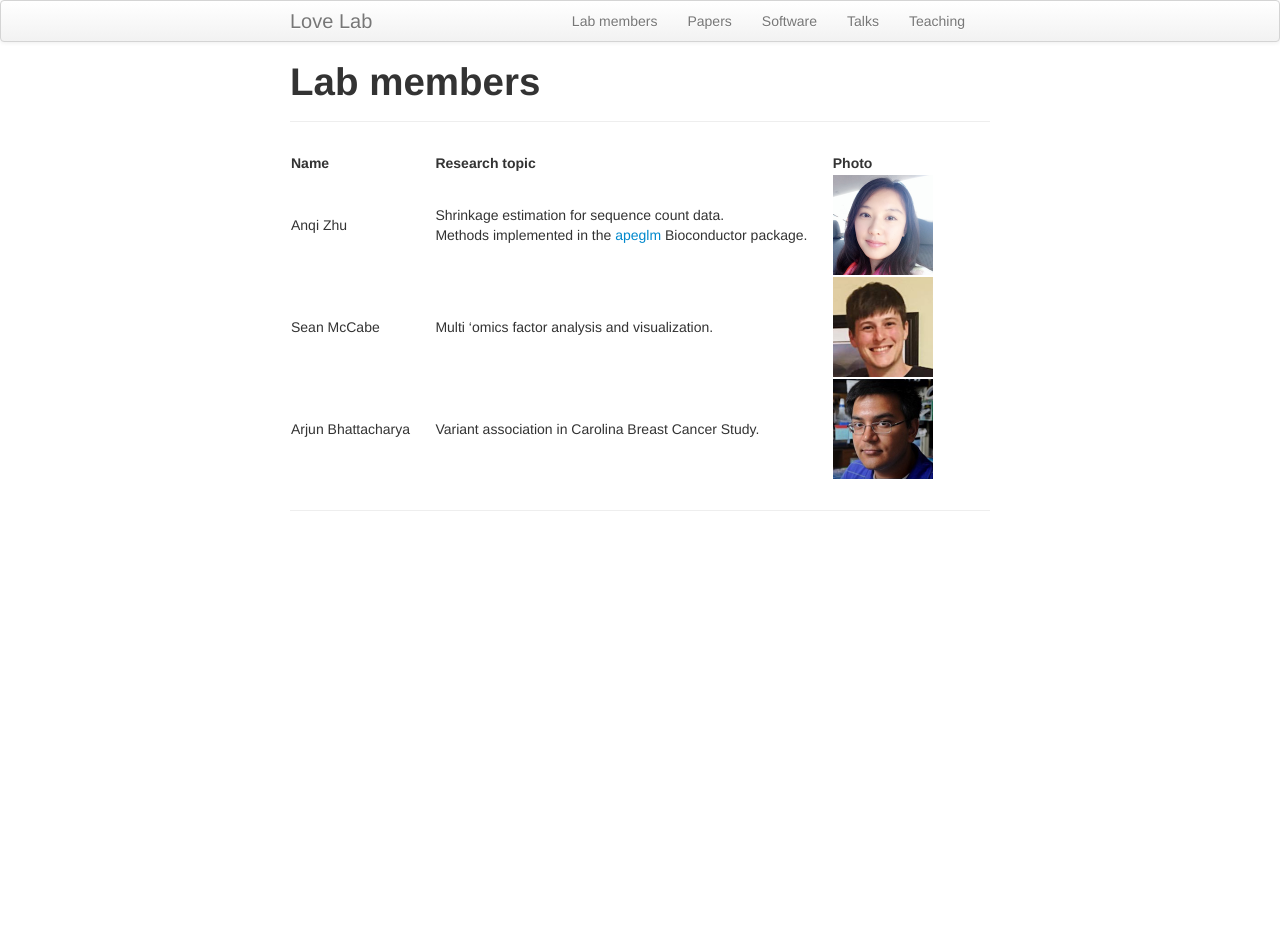
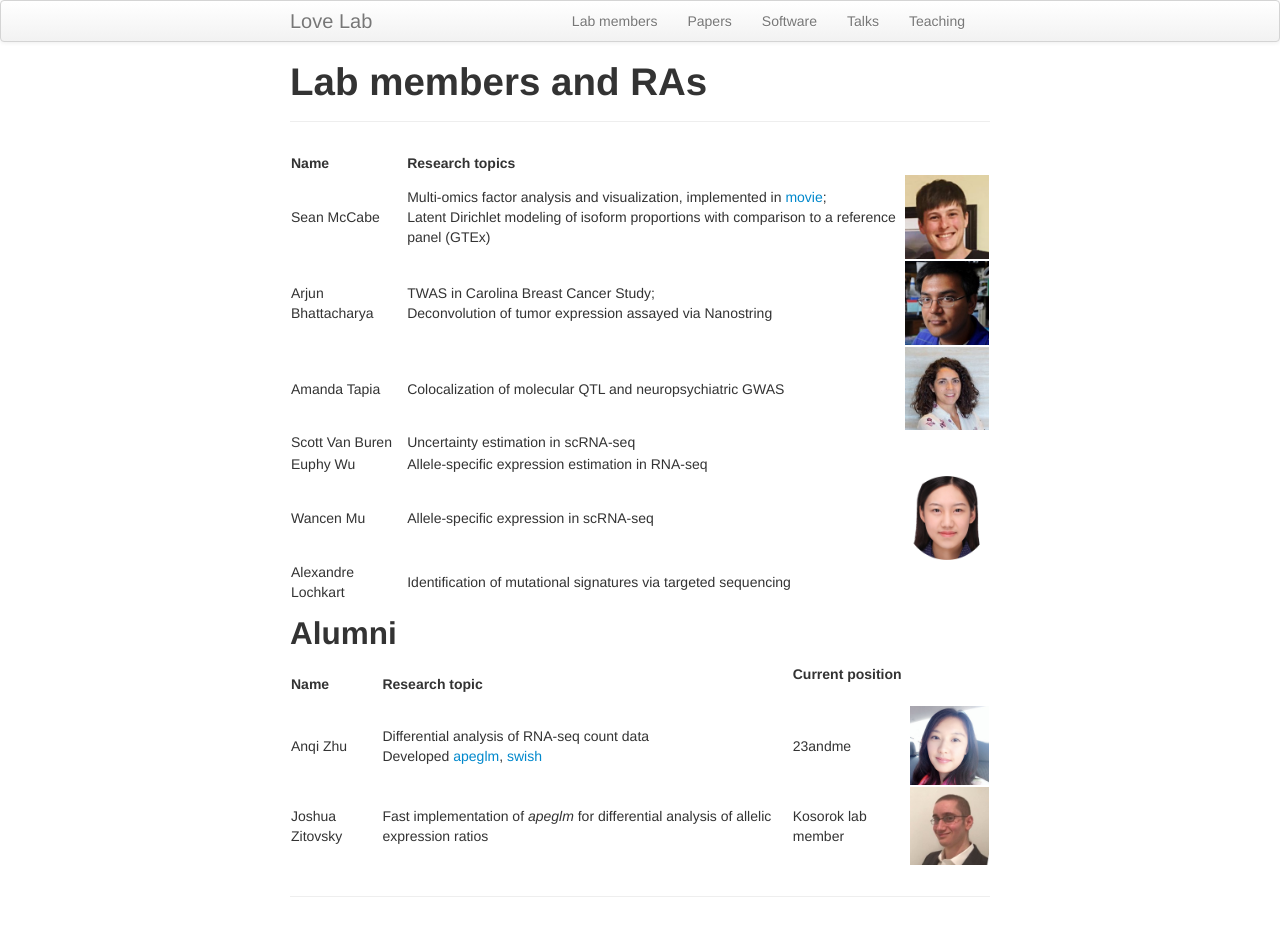
Before and after one commit to mikelove/mikelove.github.io, a Jekyll site: the page built from pages/lab.md, in a window 1280 px wide. Built offline with Jekyll 4.4.1, drawn with Linux system fonts in a browser that asks for light colours; before the commit the page ends 900 px from its top, so only the background shows below that.

Commit message:
update lab page

```diff
--- a/pages/lab.md
+++ b/pages/lab.md
@@ -1,10 +1,21 @@
 ---
 layout: page
-title: "Lab members"
+title: "Lab members and RAs"
 ---
 
-| Name | Research topic | Photo |
+| Name | Research topics | |
 | :--- | :---- | :---- |
-| Anqi Zhu | Shrinkage estimation for sequence count data. <br> Methods implemented in the [apeglm](http://bioconductor.org/packages/apeglm) Bioconductor package. &nbsp; &nbsp; &nbsp; | <img width="100" src="../assets/anqizhu.png"> |
-| Sean McCabe | Multi 'omics factor analysis and visualization. | <img width="100" src="../assets/seanmccabe.png"> |
-| Arjun Bhattacharya &nbsp; &nbsp; &nbsp; | Variant association in Carolina Breast Cancer Study. | <img width="100" src="../assets/arjunbhattacharya.jpg"> |
+| Sean McCabe | Multi-omics factor analysis and visualization, implemented in [movie](https://github.com/mccabes292/movie); <br> Latent Dirichlet modeling of isoform proportions with comparison to a reference panel (GTEx) | <img width="100" src="../assets/seanmccabe.png"> |
+| Arjun Bhattacharya | TWAS in Carolina Breast Cancer Study; <br> Deconvolution of tumor expression assayed via Nanostring | <img width="100" src="../assets/arjunbhattacharya.jpg"> |
+| Amanda Tapia | Colocalization of molecular QTL and neuropsychiatric GWAS | <img width="100" src="../assets/amandatapia.jpg"> |
+| Scott Van Buren | Uncertainty estimation in scRNA-seq | |
+| Euphy Wu | Allele-specific expression estimation in RNA-seq | |
+| Wancen Mu | Allele-specific expression in scRNA-seq | <img width="100" src="../assets/wancenmu.jpg"> |
+| Alexandre Lochkart | Identification of mutational signatures via targeted sequencing | |
+
+## Alumni
+
+| Name | Research topic | Current position &nbsp; &nbsp; &nbsp; | |
+| :--- | :---- | :---- | :---- |
+| Anqi Zhu | Differential analysis of RNA-seq count data <br> Developed [apeglm](http://bioconductor.org/packages/apeglm), [swish](http://bioconductor.org/packages/fishpond) | 23andme | <img width="100" src="../assets/anqizhu.png"> |
+| Joshua Zitovsky | Fast implementation of *apeglm* for differential analysis of allelic expression ratios | Kosorok lab member | <img width="100" src="../assets/joshuazitovsky.jpg"> |
```
Also changed, not shown: assets/amandatapia.jpg (added), assets/joshuazitovsky.jpg (added), assets/wancenmu.jpg (added).
